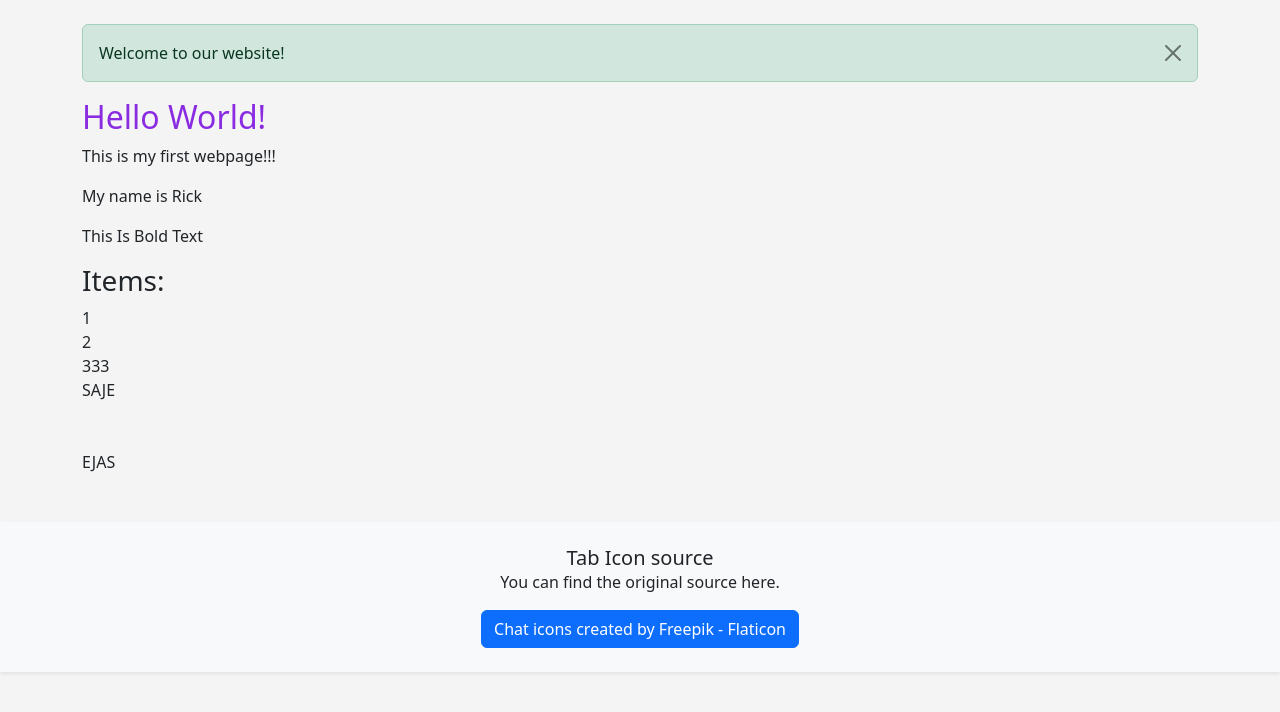
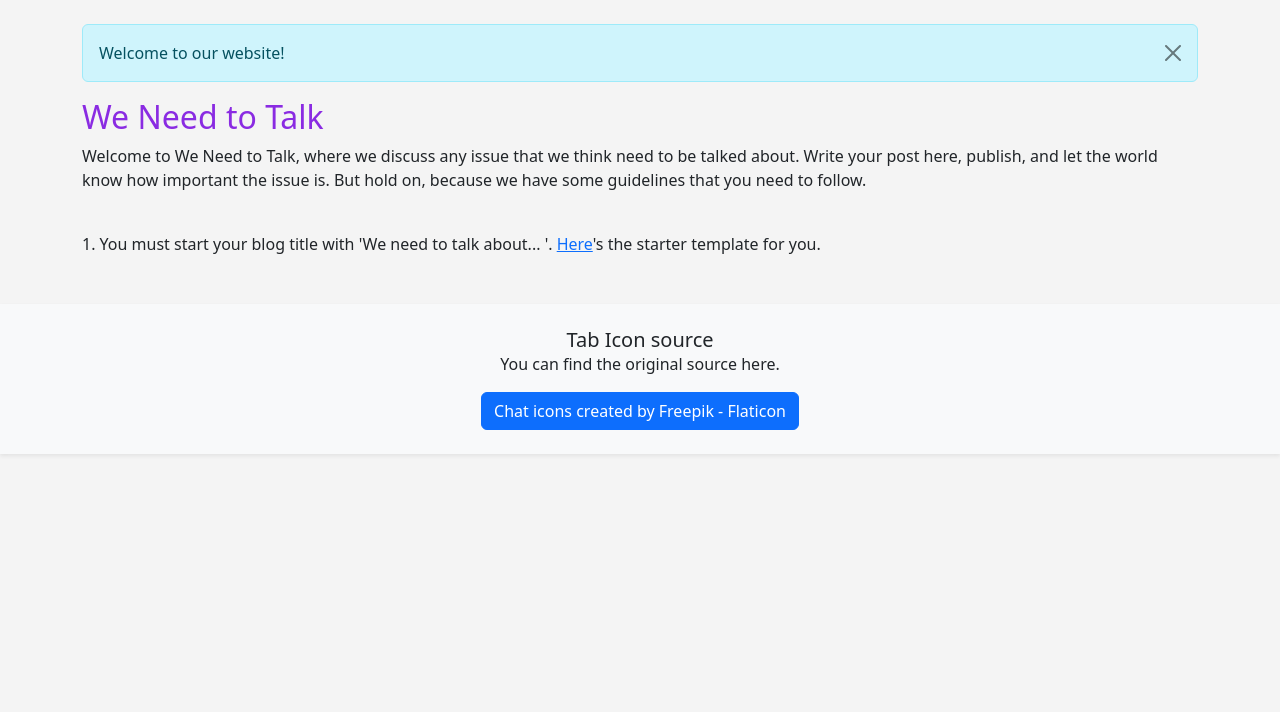
Before and after one commit to Irsyad1507/weneedtotalktest, a Flask app: page / in a window 1280 px wide. Shown: the part 56-768 px from the top of the page. Run offline with Flask 3, Linux system fonts and the light colour scheme; some libraries are stand-ins or nearby versions.

Commit message:
Updated message flashing

```diff
--- a/app/routes.py
+++ b/app/routes.py
@@ -26,7 +26,7 @@ def admin():
     if id == 1:
         return render_template("admin.html")
     else:
-        flash("Only real admin can access the admin page")
+        flash("Only real admin can access the admin page", "danger")
         return redirect(url_for('posts'))
 
 
@@ -57,12 +57,12 @@ def login():
             # Check Hash
             if check_password_hash(user.password_hash, form.password.data):
                 login_user(user)
-                flash('Login Successful!')
+                flash('Login Successful!', 'success')
                 return redirect(url_for('dashboard'))
             else:
-                flash('Wrong Password')
+                flash('Wrong Password', 'danger')
         else:
-            flash("Username Doesn't Exist")
+            flash("Username Doesn't Exist", 'danger')
 
 
     return render_template('login.html', form=form)
@@ -72,7 +72,7 @@ def login():
 @login_required
 def logout():
     logout_user()
-    flash("You've been logged out")
+    flash("You've been logged out", 'info')
     return redirect(url_for('login'))
 
 # Create Dashboard Page
@@ -109,21 +109,21 @@ def dashboard():
                 db.session.commit()
                 saved.save(os.path.join(app.config['UPLOAD_FOLDER'], picture_name))
                 pfp_exists = True
-                flash('User Updated Successfully')
+                flash('User Updated Successfully', 'success')
                 return render_template('dashboard.html',
                                     form=form,
                                     name_to_update=name_to_update,
                                     pfp_exists=pfp_exists)
             except:
                 pfp_exists = False
-                flash('Error Updating User')
+                flash('Error Updating User', 'danger')
                 return render_template('dashboard.html',
                                     form=form,
                                     name_to_update=name_to_update,
                                     pfp_exists=pfp_exists)
         else:
             db.session.commit()
-            flash('User Updated Successfully')
+            flash('User Updated Successfully', 'success')
             return render_template('dashboard.html', form=form, name_to_update=name_to_update, pfp_exists=pfp_exists)
     else:
         return render_template('dashboard.html',
@@ -149,16 +149,16 @@ def delete_post(id):
             db.session.commit()
 
             # Return message
-            flash('Post Deleted')
+            flash('Post Deleted', 'success')
             return redirect(url_for('posts'))
 
         except:
             # Return error message
-            flash('Failed to delete')
+            flash('Failed to delete', 'danger')
             return redirect(url_for('posts'))
     else:
         # Return message
-        flash("You cannot delete someone else's post...")
+        flash("You cannot delete someone else's post...", 'danger')
         return redirect(url_for('posts'))
 
 @app.route('/posts')
@@ -185,7 +185,7 @@ def edit_post(id):
         # Update data
         db.session.add(post)
         db.session.commit()
-        flash('Post Updated')
+        flash('Post Updated', 'success')
         return redirect(url_for('post', id=post.id))
 
     if current_user.id == post.poster.id or current_user.id == 16:
@@ -195,7 +195,7 @@ def edit_post(id):
         form.content.data = post.content
         return render_template('edit_post.html', form=form)
     else:
-        flash("You cannot edit someone else's post...")
+        flash("You cannot edit someone else's post...", 'danger')
         return redirect(url_for('posts'))
 
 
@@ -220,7 +220,7 @@ def add_post():
         db.session.commit()
 
         # Return Message
-        flash('Post Submitted Successfully!')
+        flash('Post Submitted Successfully!', 'success')
 
     # Redirect to webpage
     return render_template('add_post.html', form=form)
@@ -238,14 +238,14 @@ def delete(id):
         try:
             db.session.delete(user_to_delete)
             db.session.commit()
-            flash('User Deleted!')
+            flash('User Deleted!', 'success')
             return redirect(url_for('add_user'))
 
         except:
-            flash('Error deleting user')
+            flash('Error deleting user', 'danger')
             return redirect(url_for('add_user'))
     else:
-        flash('You cannot delete someone else...')
+        flash('You cannot delete someone else...', 'danger')
         return redirect(url_for("add_user"))
 
 # Update Database Record
@@ -261,12 +261,12 @@ def update(id):
         name_to_update.username = request.form.get('username')
         try:
             db.session.commit()
-            flash('User Updated Successfully')
+            flash('User Updated Successfully', 'success')
             return render_template('update.html',
                                    form=form,
                                    name_to_update=name_to_update, id=id)
         except:
-            flash('Error Updating User')
+            flash('Error Updating User', 'danger')
             return render_template('update.html',
                                    form=form,
                                    name_to_update=name_to_update,
@@ -312,7 +312,7 @@ def add_user():
         form.favourite_colour.data = ''
         form.password_hash.data = ''
 
-        flash("User Added Successfully!")
+        flash("User Added Successfully!", "success")
     users = User.query.order_by(User.date_added)
     return render_template("add_user.html",
                            form=form,
@@ -322,14 +322,8 @@ def add_user():
 # Create route decorator
 @app.route('/')
 def index():
-    first_name = "Rick"
-    stuff = "This is bold text"
-    flash("Welcome to our website!")
-    items = [1, 2, 3, "SAJE"]
-    return render_template("index.html",
-                           first_name=first_name,
-                           stuff=stuff,
-                           items=items)
+    flash("Welcome to our website!", "info")
+    return render_template("index.html")
 
 # Create custom error pages
 
--- a/app/templates/add_post.html
+++ b/app/templates/add_post.html
@@ -2,8 +2,8 @@
 
 {% block content %}
 
-{% for message in get_flashed_messages() %}
-    <div class="alert alert-success alert-dismissible fade show" role="alert">
+{% for category, message in get_flashed_messages(with_categories=true) %}
+    <div class="alert alert-{{ category }} alert-dismissible fade show" role="alert">
         {{ message }}
         <button type="button" class="btn-close" data-bs-dismiss="alert" aria-label="Close"></button>
     </div>
--- a/app/templates/add_user.html
+++ b/app/templates/add_user.html
@@ -2,9 +2,9 @@
 
 {% block content %}
 
-{% for message in get_flashed_messages() %}
+{% for category, message in get_flashed_messages(with_categories=true) %}
 
-    <div class="alert alert-success alert-dismissible fade show" role="alert">
+    <div class="alert alert-{{ category }} alert-dismissible fade show" role="alert">
         {{ message }}
         <button type="button" class="btn-close" data-bs-dismiss="alert" aria-label="Close"></button>
     </div>
--- a/app/templates/dashboard.html
+++ b/app/templates/dashboard.html
@@ -2,9 +2,9 @@
 
 {% block content %}
 
-{% for message in get_flashed_messages() %}
+{% for category, message in get_flashed_messages(with_categories=true) %}
 
-    <div class="alert alert-success alert-dismissible fade show" role="alert">
+    <div class="alert alert-{{ category }} alert-dismissible fade show" role="alert">
         {{ message }}
         <button type="button" class="btn-close" data-bs-dismiss="alert" aria-label="Close"></button>
     </div>
--- a/app/templates/edit_post.html
+++ b/app/templates/edit_post.html
@@ -2,8 +2,8 @@
 
 {% block content %}
 
-{% for message in get_flashed_messages() %}
-    <div class="alert alert-success alert-dismissible fade show" role="alert">
+{% for category,  message in get_flashed_messages(with_categories=true) %}
+    <div class="alert alert-{{ category }} alert-dismissible fade show" role="alert">
         {{ message }}
         <button type="button" class="btn-close" data-bs-dismiss="alert" aria-label="Close"></button>
     </div>
--- a/app/templates/index.html
+++ b/app/templates/index.html
@@ -1,38 +1,20 @@
 {% extends 'base.html' %}
 
 {% block content %}
-    {% for message in get_flashed_messages() %}
+    {% for category,  message in get_flashed_messages(with_categories=true) %}
 
-    <div class="alert alert-success alert-dismissible fade show" role="alert">
+    <div class="alert alert-{{ category }} alert-dismissible fade show" role="alert">
         {{ message }}
         <button type="button" class="btn-close" data-bs-dismiss="alert" aria-label="Close"></button>
     </div>
 
 
     {% endfor %}
-    <h1>Hello World!</h1>
+    <h1>We Need to Talk</h1>
 
-    <p>This is my first webpage!!!</p>
-
-    <p>My name is {{ first_name }}</p>
-
-    <p>{{stuff| title}}</p>
-
-    <h3>Items:</h3>
-
-    {% for item in items %}
-
-        {% if item == 3 %}
-            {{ item|string * 3 }}<br/>
-        {% else %}
-            {{ item }}<br/>
-        {% endif %}
-
-
-    {% endfor %}
-
-    <br/><br/>
-    {{ items.3|reverse }}
+    <p>Welcome to We Need to Talk, where we discuss any issue that we think need to be talked about. Write your post here, publish, and let the world know how important the issue is.
+    But hold on, because we have some guidelines that you need to follow.</p><br/>
+    <p>1. You must start your blog title with 'We need to talk about... '. <a href="https://">Here</a>'s the starter template for you.</p>
 
 
 {% endblock %}
--- a/app/templates/login.html
+++ b/app/templates/login.html
@@ -2,9 +2,9 @@
 
 {% block content %}
 
-{% for message in get_flashed_messages() %}
+{% for category,  message in get_flashed_messages(with_categories=true) %}
 
-    <div class="alert alert-success alert-dismissible fade show" role="alert">
+    <div class="alert alert-{{ category }} alert-dismissible fade show" role="alert">
         {{ message }}
         <button type="button" class="btn-close" data-bs-dismiss="alert" aria-label="Close"></button>
     </div>
--- a/app/templates/post.html
+++ b/app/templates/post.html
@@ -2,8 +2,8 @@
 
 {% block content %}
 
-{% for message in get_flashed_messages() %}
-    <div class="alert alert-success alert-dismissible fade show" role="alert">
+{% for category,  message in get_flashed_messages(with_categories=true) %}
+    <div class="alert alert-{{ category }} alert-dismissible fade show" role="alert">
         {{ message }}
         <button type="button" class="btn-close" data-bs-dismiss="alert" aria-label="Close"></button>
     </div>
@@ -23,7 +23,7 @@
         <div class="row no-gutters">
             <div class="col-md-2">
                 {% if post.poster.profile_picture %}
-                <img src="{{ url_for('static', filename='images/' + current_user.profile_picture) }}" width="150" align="left">
+                <img src="{{ url_for('static', filename='images/' + post.poster.profile_picture) }}" width="150" align="left">
                 {% else %}
                 <img src="{{ url_for('static', filename='images/default_pfp.png') }}" width="150" align="left">
                 {% endif %}
--- a/app/templates/posts.html
+++ b/app/templates/posts.html
@@ -2,8 +2,8 @@
 
 {% block content %}
 
-{% for message in get_flashed_messages() %}
-    <div class="alert alert-success alert-dismissible fade show" role="alert">
+{% for category,  message in get_flashed_messages(with_categories=true) %}
+    <div class="alert alert-{{ category }} alert-dismissible fade show" role="alert">
         {{ message }}
         <button type="button" class="btn-close" data-bs-dismiss="alert" aria-label="Close"></button>
     </div>
--- a/app/templates/update.html
+++ b/app/templates/update.html
@@ -2,9 +2,9 @@
 
 {% block content %}
 
-{% for message in get_flashed_messages() %}
+{% for category,  message in get_flashed_messages(with_categories=true) %}
 
-    <div class="alert alert-success alert-dismissible fade show" role="alert">
+    <div class="alert alert-{{ category }} alert-dismissible fade show" role="alert">
         {{ message }}
         <button type="button" class="btn-close" data-bs-dismiss="alert" aria-label="Close"></button>
     </div>
```
Also changed, not shown: app/static/images/acb6502c-2bf7-11f0-85c8-c03218b45984_pfp.png (added).
